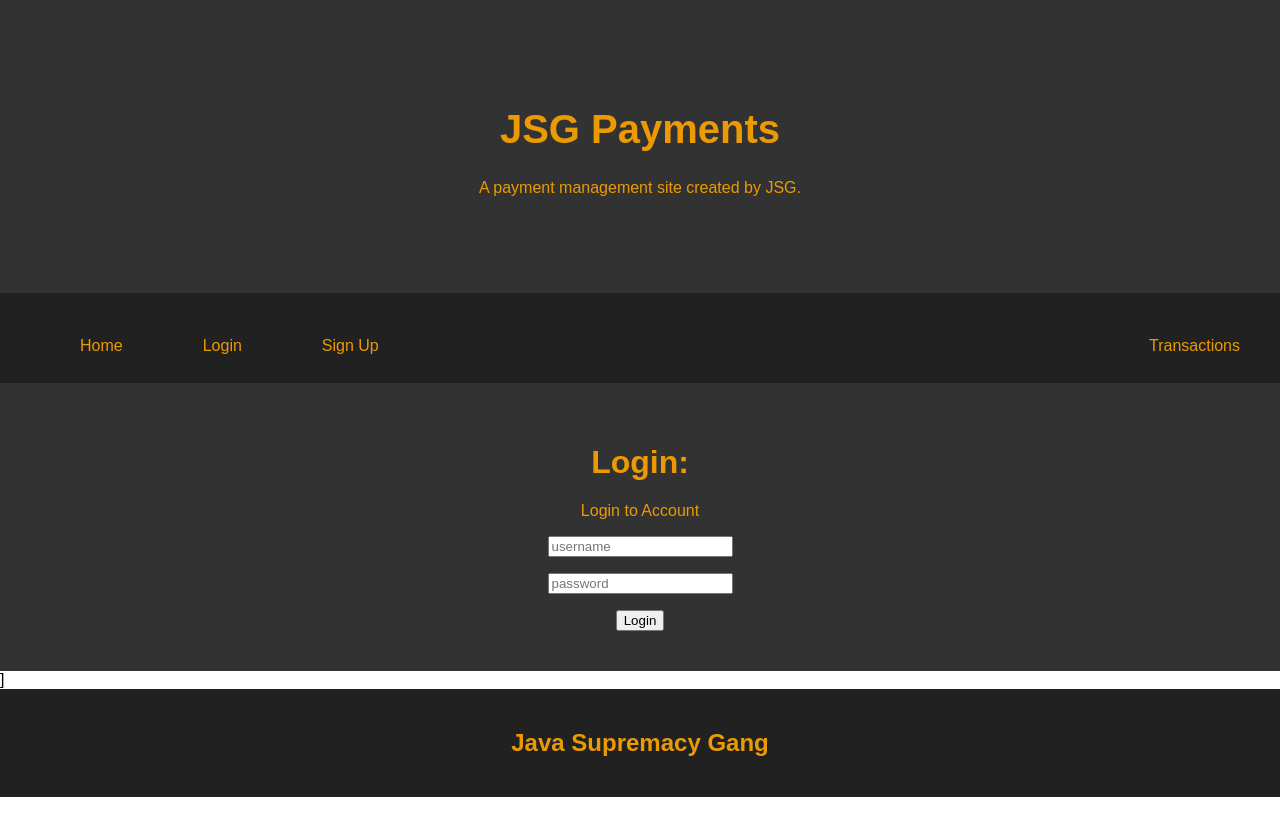
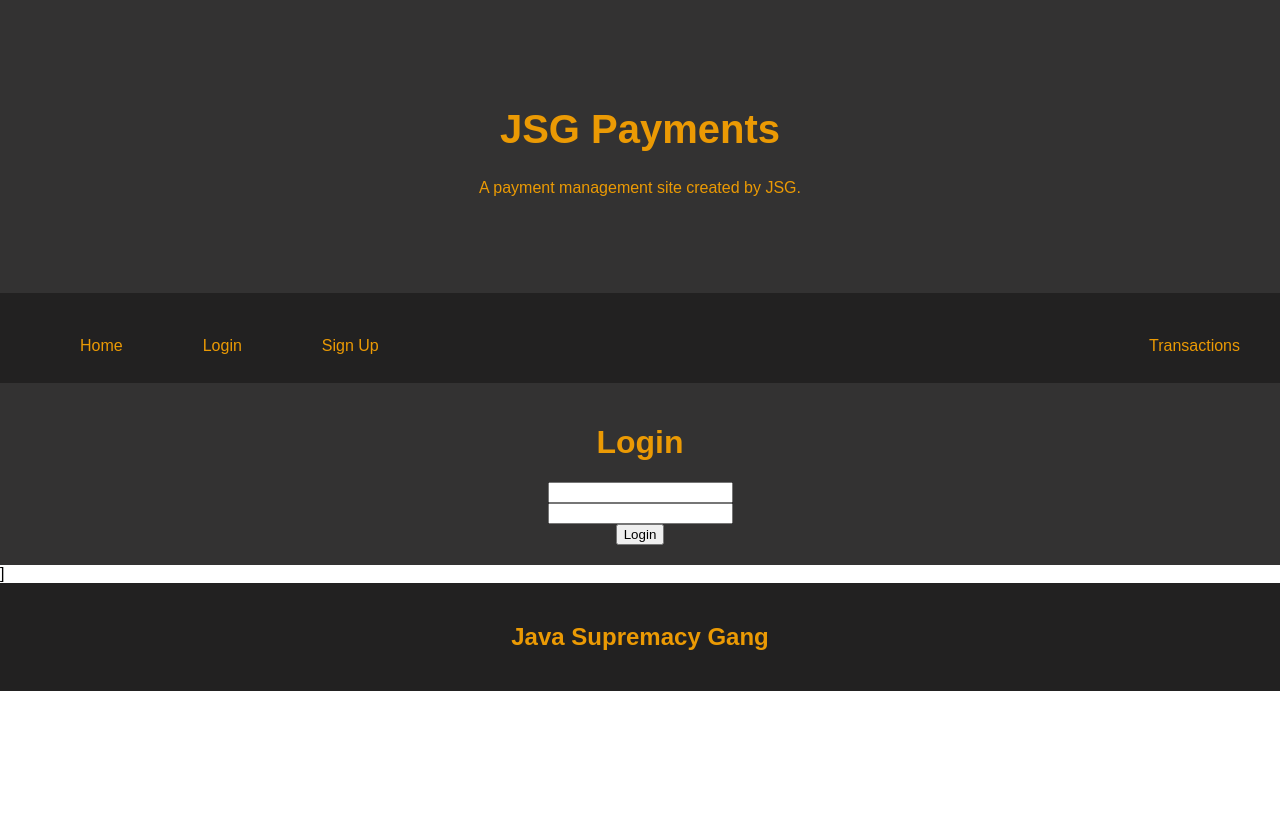
Before and after one commit to bsoukup1108/JSG, a React (Create React App) app in the folder front-end/: page /login in a window 1280 px wide. Built offline with nearby package versions, Linux system fonts and the light colour scheme.

Commit message:
Updated Login

```diff
--- a/front-end/src/Login.js
+++ b/front-end/src/Login.js
@@ -28,6 +28,7 @@ const Login = () => {
     };
 
     if(result !== null && result.validUsername){
+      //  window.location.href ="/Home.js"
         return(
             <div>
                 Welcome {username}!
@@ -35,25 +36,21 @@ const Login = () => {
         );
     }
     return (
-        <div class="links">
-        <form id="loginForm" action="">
-            <h1>Login:</h1>
-            <div class="tab">Login to Account
-                <p><input placeholder="username" input type="username" value={username} onInput={e => Username(e.target.value)}>
-                    </input>
-                    </p>
+        <div>
+        <h1>Login</h1>
+        <div>
+        <input value={username}
+                onChange={e => Username(e.target.value)}/>
 
-                <p><input placeholder="password" input type="password" value={password} onInput={e => Password(e.target.value)}>
-                </input>
-                </p>
+        </div>
+        <div>
+                <input type="password" value={password}
+                onChange={e => Password(e.target.value)}/>
             </div>
             <div>
-                <button onClick={handleLogin}>Login</button>
+                <button onClick={handleLogin} >Login</button>
             </div>
-
-
-        </form>
-        </div>
+    </div>
     );
 };
 
```
